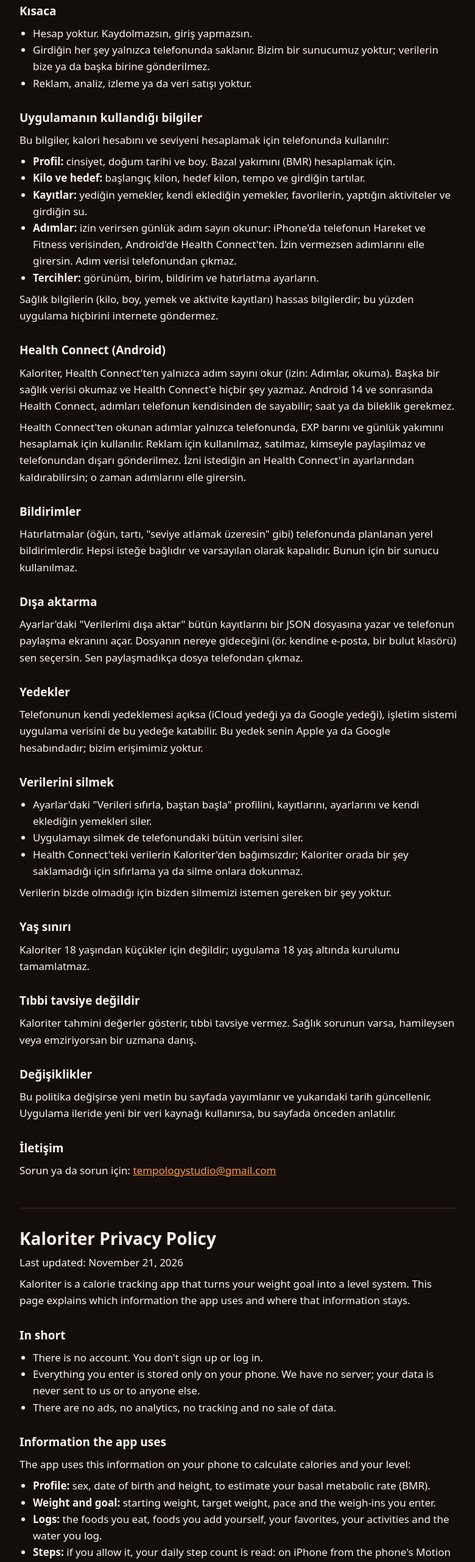
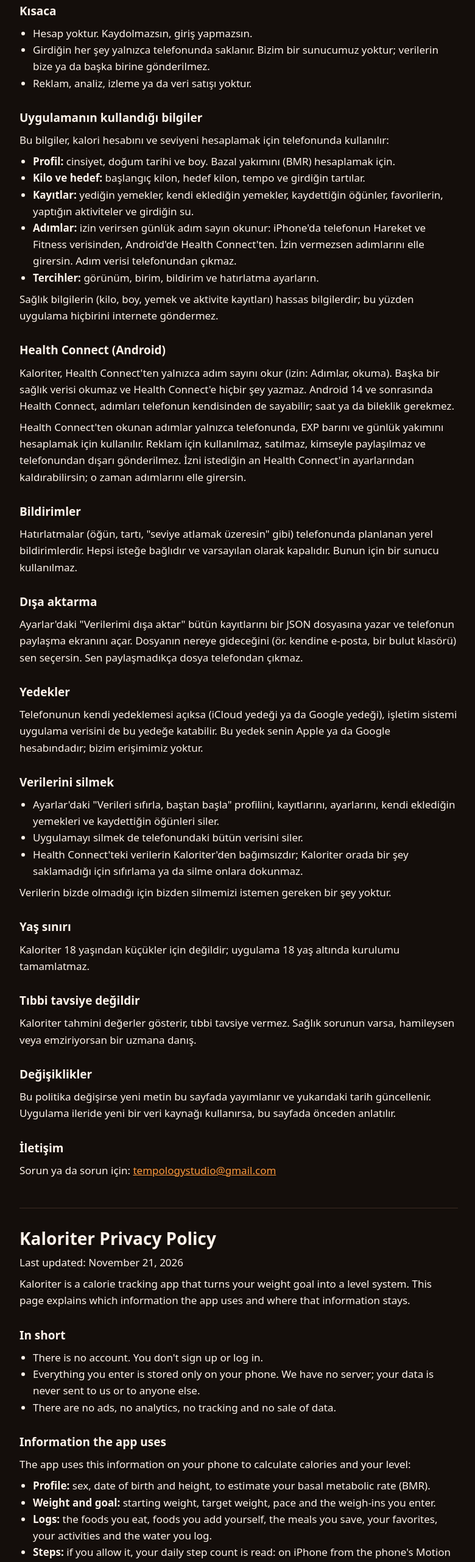
Before and after one commit to tempology/tempology.github.io, a plain HTML site: page kaloriter/privacy/index.html in a window 1280 px wide. Shown: the part 238-2800 px from the top of the page at 61% size, without its empty margins (248-1028 px from the left). Drawn offline with Linux system fonts and the light colour scheme.

Commit message:
Kaloriter: ücretsiz dönem sorusu, gizlilik politikasında kayıtlı öğünler

```diff
--- a/kaloriter/privacy/index.html
+++ b/kaloriter/privacy/index.html
@@ -40,7 +40,7 @@
 <ul>
 <li><b>Profil:</b> cinsiyet, doğum tarihi ve boy. Bazal yakımını (BMR) hesaplamak için.</li>
 <li><b>Kilo ve hedef:</b> başlangıç kilon, hedef kilon, tempo ve girdiğin tartılar.</li>
-<li><b>Kayıtlar:</b> yediğin yemekler, kendi eklediğin yemekler, favorilerin, yaptığın aktiviteler ve girdiğin su.</li>
+<li><b>Kayıtlar:</b> yediğin yemekler, kendi eklediğin yemekler, kaydettiğin öğünler, favorilerin, yaptığın aktiviteler ve girdiğin su.</li>
 <li><b>Adımlar:</b> izin verirsen günlük adım sayın okunur: iPhone'da telefonun Hareket ve Fitness verisinden, Android'de Health Connect'ten. İzin vermezsen adımlarını elle girersin. Adım verisi telefonundan çıkmaz.</li>
 <li><b>Tercihler:</b> görünüm, birim, bildirim ve hatırlatma ayarların.</li>
 </ul>
@@ -56,7 +56,7 @@
 <p>Telefonunun kendi yedeklemesi açıksa (iCloud yedeği ya da Google yedeği), işletim sistemi uygulama verisini de bu yedeğe katabilir. Bu yedek senin Apple ya da Google hesabındadır; bizim erişimimiz yoktur.</p>
 <h3>Verilerini silmek</h3>
 <ul>
-<li>Ayarlar'daki "Verileri sıfırla, baştan başla" profilini, kayıtlarını, ayarlarını ve kendi eklediğin yemekleri siler.</li>
+<li>Ayarlar'daki "Verileri sıfırla, baştan başla" profilini, kayıtlarını, ayarlarını, kendi eklediğin yemekleri ve kaydettiğin öğünleri siler.</li>
 <li>Uygulamayı silmek de telefonundaki bütün verisini siler.</li>
 <li>Health Connect'teki verilerin Kaloriter'den bağımsızdır; Kaloriter orada bir şey saklamadığı için sıfırlama ya da silme onlara dokunmaz.</li>
 </ul>
@@ -86,7 +86,7 @@
 <ul>
 <li><b>Profile:</b> sex, date of birth and height, to estimate your basal metabolic rate (BMR).</li>
 <li><b>Weight and goal:</b> starting weight, target weight, pace and the weigh-ins you enter.</li>
-<li><b>Logs:</b> the foods you eat, foods you add yourself, your favorites, your activities and the water you log.</li>
+<li><b>Logs:</b> the foods you eat, foods you add yourself, the meals you save, your favorites, your activities and the water you log.</li>
 <li><b>Steps:</b> if you allow it, your daily step count is read: on iPhone from the phone's Motion &amp; Fitness data, on Android from Health Connect. If you don't, you enter your steps yourself. Step data never leaves your phone.</li>
 <li><b>Preferences:</b> appearance, unit, notification and reminder settings.</li>
 </ul>
@@ -102,7 +102,7 @@
 <p>If your phone's own backup is on (iCloud Backup or Google backup), the operating system may include the app's data in that backup. That backup lives in your Apple or Google account; we have no access to it.</p>
 <h3>Deleting your data</h3>
 <ul>
-<li>"Reset data and start over" in Settings deletes your profile, logs, settings and the foods you added.</li>
+<li>"Reset data and start over" in Settings deletes your profile, logs, settings, the foods you added and the meals you saved.</li>
 <li>Deleting the app also deletes all of its data from your phone.</li>
 <li>Your data in Health Connect is separate from Kaloriter; Kaloriter stores nothing there, so resetting or deleting doesn't touch it.</li>
 </ul>
```
Also changed, not shown: kaloriter/support/index.html (+4 -0 lines).
